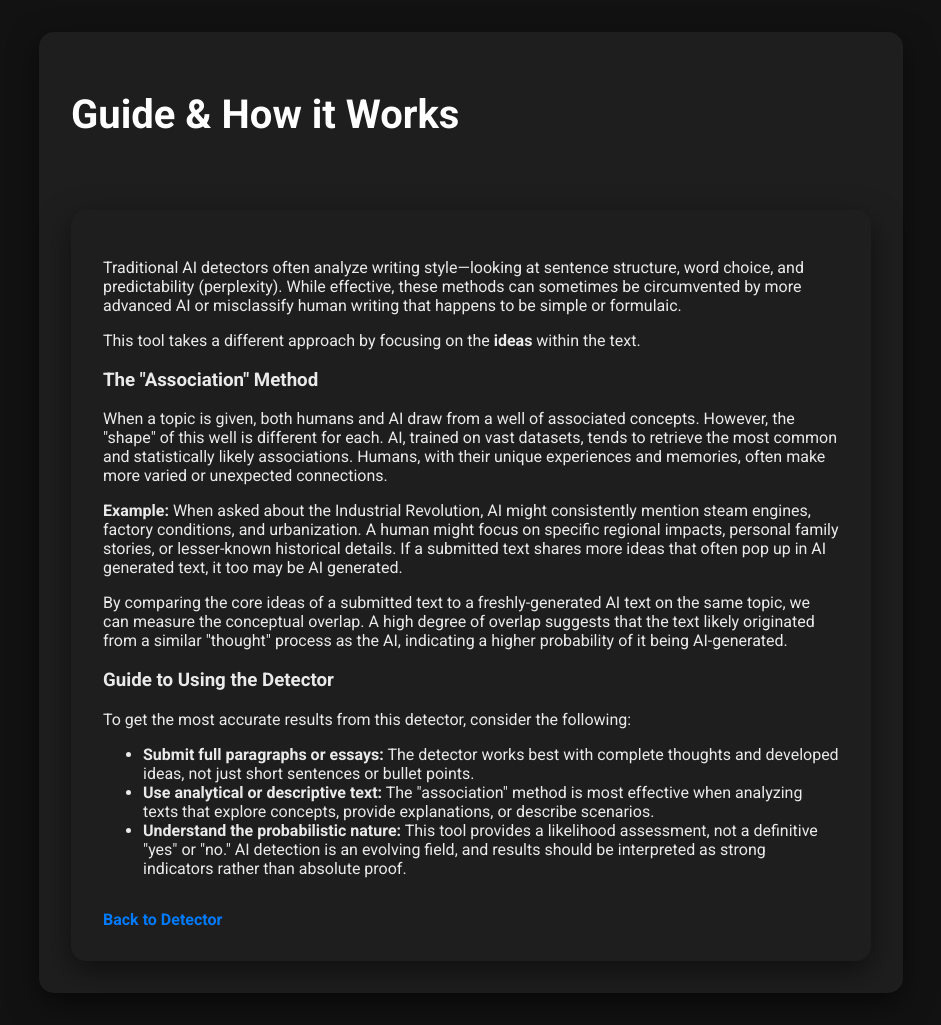
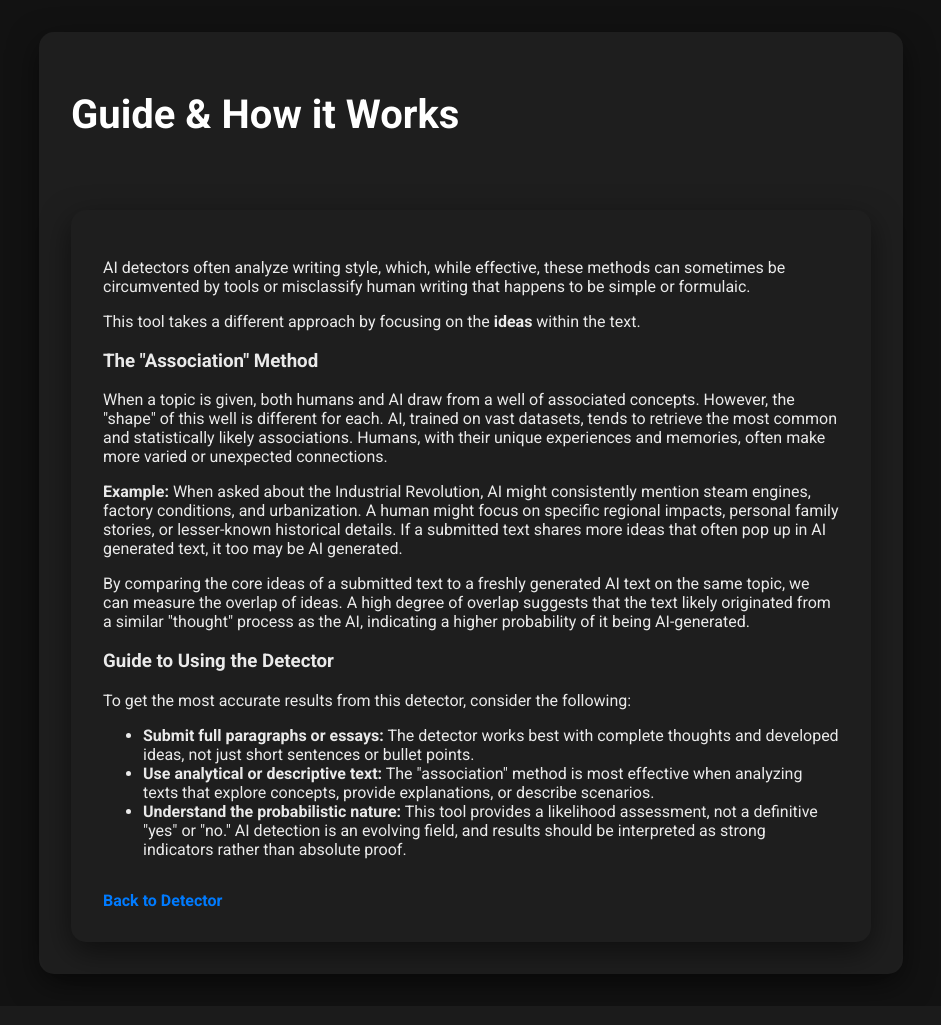
Before and after one commit to derek-pohl/AI-Detection-Through-Association, a Flask app: page /how-it-works in a window 1280 px wide. Shown: the whole page, without its empty margins (169-1110 px from the left). After the commit the page ends 991 px from the top, so only its background shows below. Run offline with Flask 3, Linux system fonts and the light colour scheme; parts of the project's set-up code (start-up, migrations or seed data) failed here and were passed over.

Commit message:
Readme, General adjustments

```diff
--- a/templates/how-it-works.html
+++ b/templates/how-it-works.html
@@ -16,7 +16,7 @@
             </div>
             <div class="content">
                 <p>
-                    Traditional AI detectors often analyze writing style—looking at sentence structure, word choice, and predictability (perplexity). While effective, these methods can sometimes be circumvented by more advanced AI or misclassify human writing that happens to be simple or formulaic.
+                    AI detectors often analyze writing style, which, while effective, these methods can sometimes be circumvented by tools or misclassify human writing that happens to be simple or formulaic.
                 </p>
                 <p>
                     This tool takes a different approach by focusing on the <strong>ideas</strong> within the text.
@@ -29,7 +29,7 @@
                     <strong>Example:</strong> When asked about the Industrial Revolution, AI might consistently mention steam engines, factory conditions, and urbanization. A human might focus on specific regional impacts, personal family stories, or lesser-known historical details. If a submitted text shares more ideas that often pop up in AI generated text, it too may be AI generated.
                 </p>
                 <p>
-                    By comparing the core ideas of a submitted text to a freshly-generated AI text on the same topic, we can measure the conceptual overlap. A high degree of overlap suggests that the text likely originated from a similar "thought" process as the AI, indicating a higher probability of it being AI-generated.
+                    By comparing the core ideas of a submitted text to a freshly generated AI text on the same topic, we can measure the overlap of ideas. A high degree of overlap suggests that the text likely originated from a similar "thought" process as the AI, indicating a higher probability of it being AI-generated.
                 </p>
                 <h3>Guide to Using the Detector</h3>
                 <p>
```
Also changed, not shown: readme.md.
